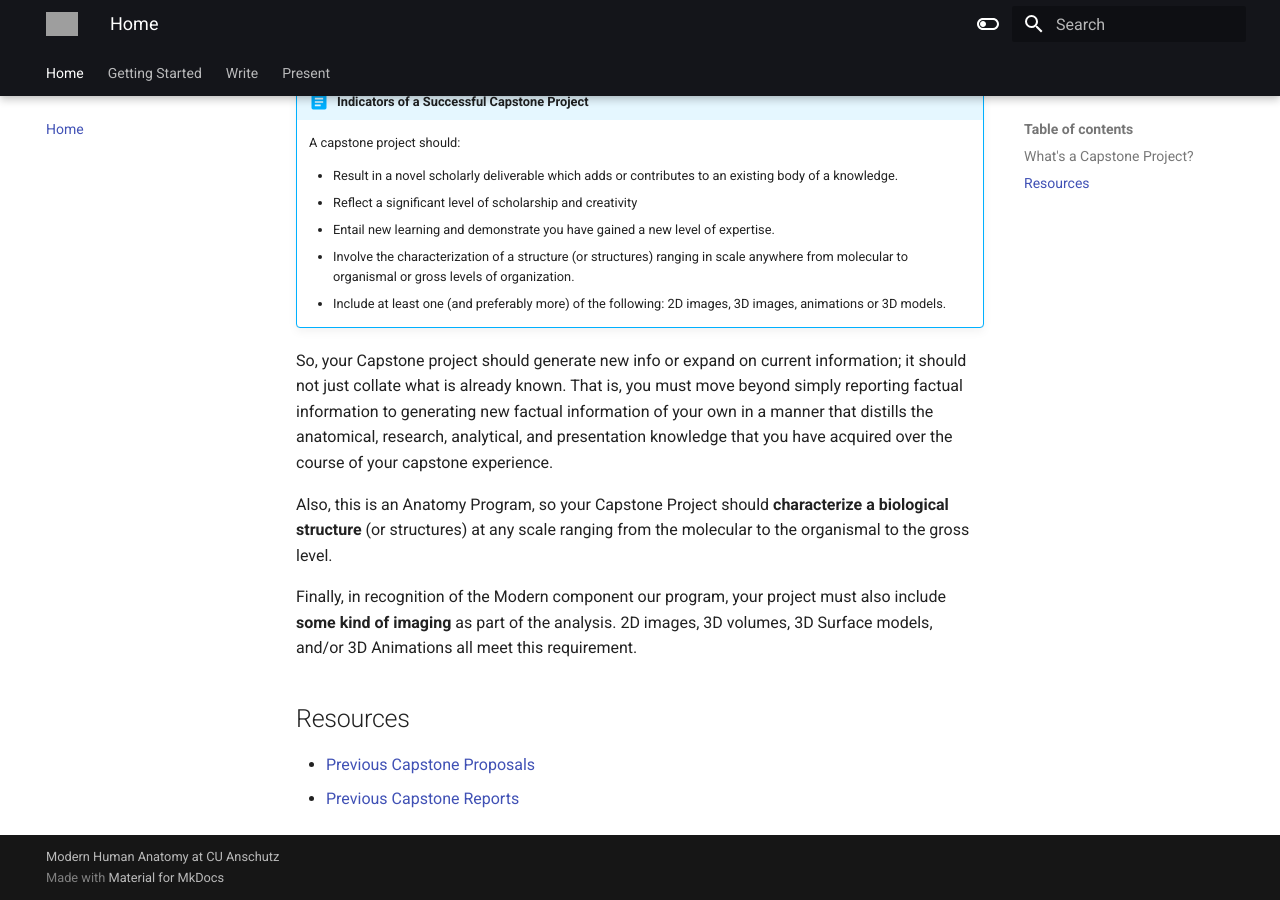
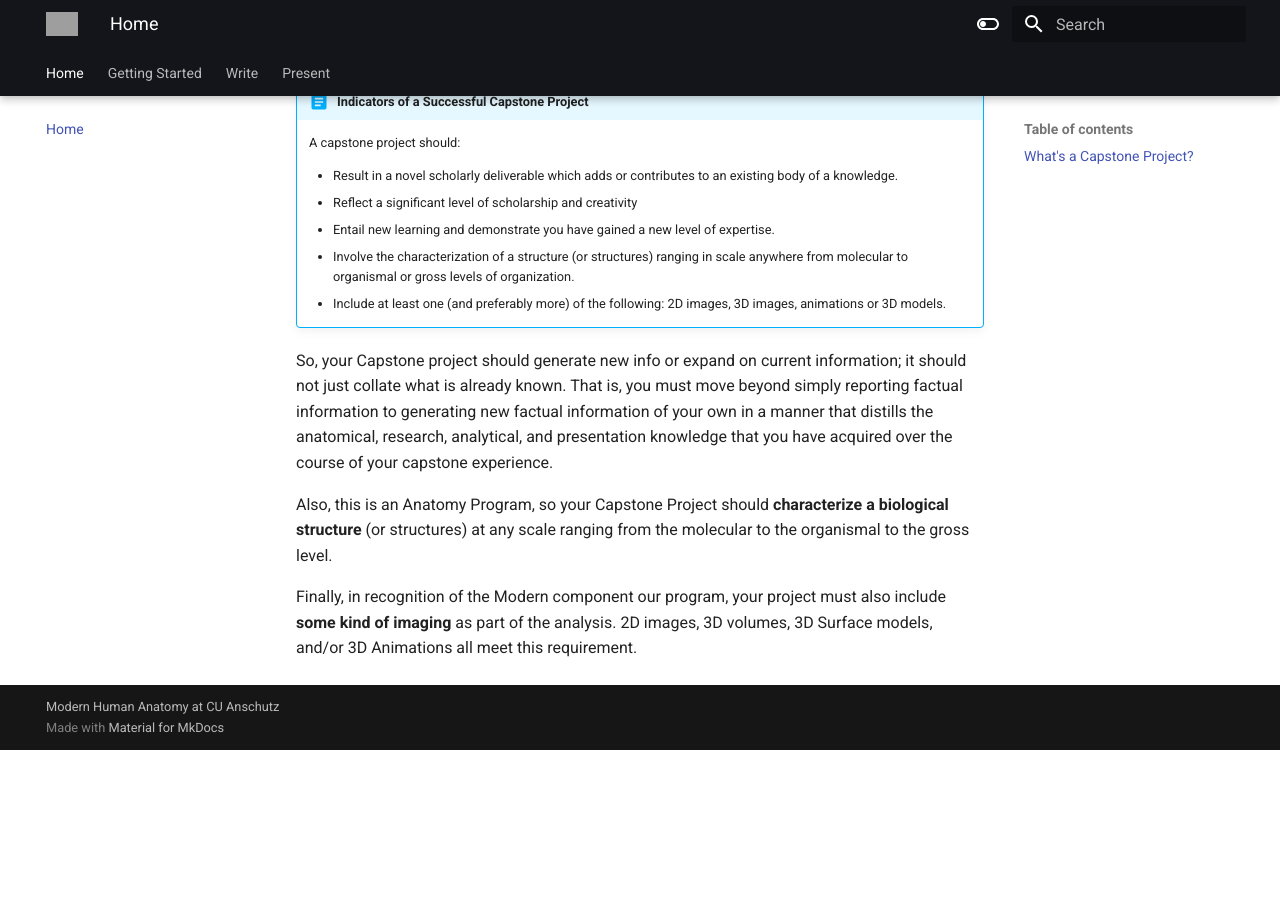
Before and after one commit to ModernHumanAnatomy/MHACapstone, an MkDocs documentation site: the page built from docs/index.md, in a window 1280 px wide and 900 px high, scrolled down 968 px. Built offline with MkDocs 1.6.1 and Material for MkDocs 9.7.7, drawn with Linux system fonts in a browser that asks for light colours; after the commit the page ends 1718 px from its top, so only the background shows below that; some of the changed text lies outside the part shown; grey boxes are pictures that could not be loaded.

```diff
--- a/docs/index.md
+++ b/docs/index.md
@@ -31,8 +34,3 @@
 Also, this is an Anatomy Program, so your Capstone Project should **characterize a biological structure** (or structures) at any scale ranging from the molecular to the organismal to the gross level.
 
 Finally, in recognition of the Modern component our program, your project must also include **some kind of imaging** as part of the analysis. 2D images, 3D volumes, 3D Surface models, and/or 3D Animations all meet this requirement.
-
-## Resources
-
-- [Previous Capstone Proposals](https://olucdenver.sharepoint.com/:f:/s/mhacapstone/EuzDaZoetV9EgLzT6qNequ0BfJBQPiiUEis3Es9v4ELsFA?e=FRIjTG)
-- [Previous Capstone Reports](https://olucdenver.sharepoint.com/:f:/s/mhacapstone/EroeY3SHi5VIlIsCBbOdcDABEGrHFUMwwgh1v8L4n-DrYA?e=gGyiaL)
```
Also changed, not shown: other parts of docs/index.md (+4 -1 lines).
